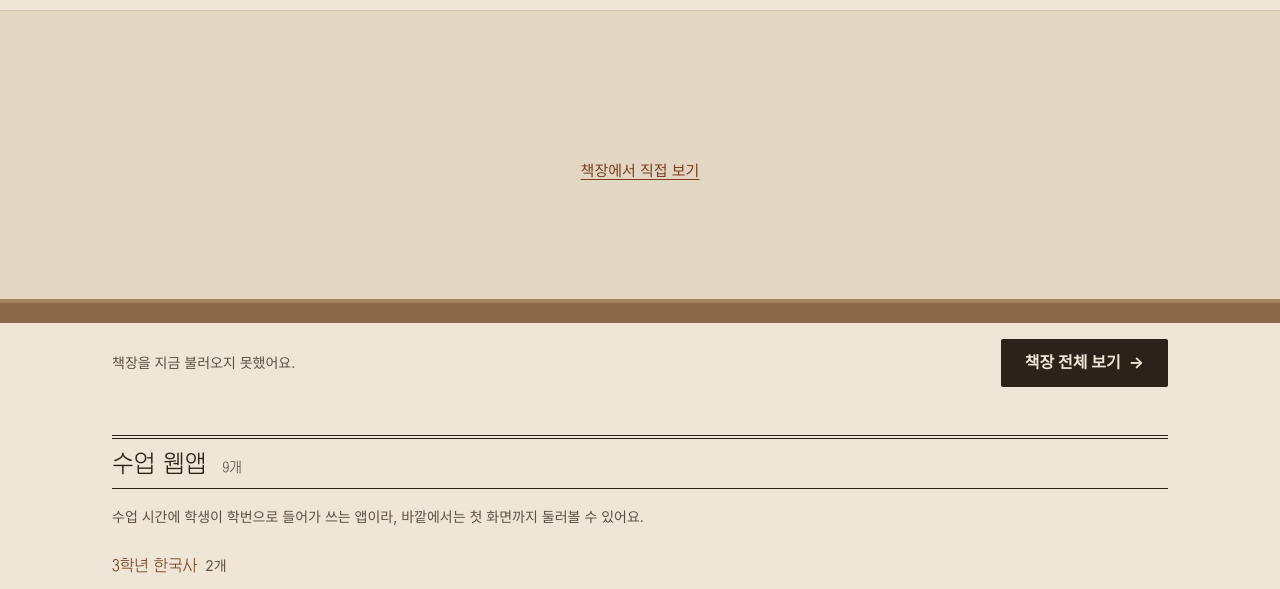
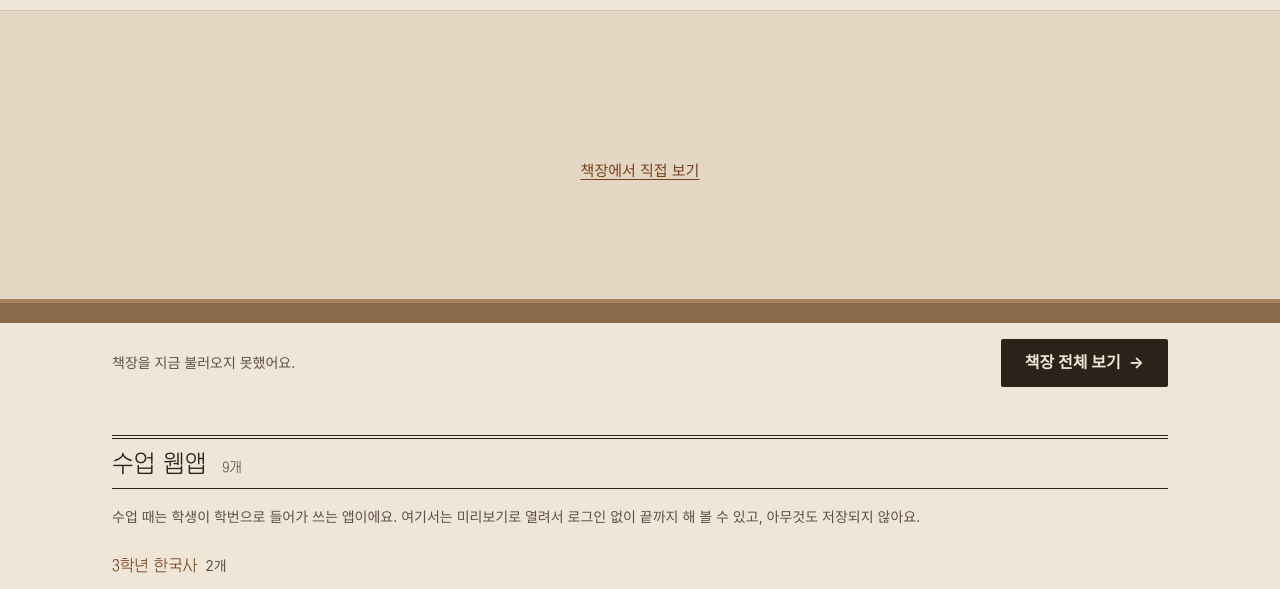
Before and after one commit to hyonnie-t/hyonnie-t.github.io, a plain HTML site: page index.html in a window 1280 px wide. Shown: the part 211-800 px from the top of the page. Drawn offline with Linux system fonts and the light colour scheme; no server answers.

Commit message:
수업 웹앱 카드를 미리보기 링크(?preview=1)로: 로그인 없이 끝까지, 저장 안 함
Co-Authored-By: Claude Opus 5.5 <noreply@anthropic.com>

```diff
--- a/data/home.json
+++ b/data/home.json
@@ -23,7 +23,7 @@
     { "t": "지금도 노예제가 있을까?", "g": "인권·민주시민", "x": "기준 정하기 → 자료 판단 → 반론, 3단 글쓰기", "u": "https://hyonnie-t.github.io/modern_slavery/" },
     { "t": "학생 참정권, 내 의견 다시 쓰기", "g": "인권·민주시민", "x": "참정권 나이 토론 뒤 내 글 고쳐 쓰기", "u": "https://hyonnie-t.github.io/suffrage_age/" }
   ],
-  "appsNote": "수업 시간에 학생이 학번으로 들어가 쓰는 앱이라, 바깥에서는 첫 화면까지 둘러볼 수 있어요.",
+  "appsNote": "수업 때는 학생이 학번으로 들어가 쓰는 앱이에요. 여기서는 미리보기로 열려서 로그인 없이 끝까지 해 볼 수 있고, 아무것도 저장되지 않아요.",
   "reading": [
     { "t": "이토 히로부미의 입장에서 다시 쓴 하얼빈", "g": "중3 · 2026 1학기", "x": "안중근 의거를 상대 인물의 논리로 1인칭 재구성했어요. «이해는 동의가 아니다»를 먼저 짚고 시작합니다." },
     { "t": "3·1운동, 참여와 침묵의 갈림길", "g": "중3", "x": "신분·지역·가족 같은 조건표를 먼저 쓰고 «나라면?»을 예측해 씁니다. «불참은 비겁»으로 끝나지 않게 반박 사례를 함께 둡니다." },
--- a/index.html
+++ b/index.html
@@ -14,8 +14,8 @@
 <meta name="theme-color" content="#1b1612" media="(prefers-color-scheme: dark)">
 <link rel="icon" href="favicon.svg" type="image/svg+xml">
 <link rel="preload" href="fonts/JoseonGulim-sub.woff2" as="font" type="font/woff2" crossorigin>
-<link rel="stylesheet" href="css/style.css?v=20261114c">
-<script src="js/home.js?v=20261114c" defer></script>
+<link rel="stylesheet" href="css/style.css?v=20261114d">
+<script src="js/home.js?v=20261114d" defer></script>
 </head>
 <body>
 <a class="skip" href="#main">본문으로 건너뛰기</a>
--- a/js/home.js
+++ b/js/home.js
@@ -43,7 +43,9 @@ function rise(nodes) {
   nodes.forEach((n, i) => { n.classList.add('rise'); n.style.setProperty('--d', `${Math.min(i, 6) * 0.05}s`); io.observe(n); });
 }
 
-const card = (a) => el('li', null, ext(el('a', { href: a.u },
+// 수업 웹앱은 미리보기 모드로 연다: 9개 앱 모두 ?preview=1이면 학번 없이 끝까지 해 볼 수 있고 아무것도 저장하지 않는다(블로그 공유 링크와 같은 방식)
+const PREVIEW = '?preview=1';
+const card = (a, q = '') => el('li', null, ext(el('a', { href: a.u + q },
   a.img === false ? null : el('div', { className: 'thumb' }, el('img', { src: a.u + 'og-cover.jpg', alt: '', loading: 'lazy', decoding: 'async', width: 1200, height: 630,
     onerror() { this.closest('.thumb').remove(); } })), // 그림을 못 받으면 빈 상자도 같이 뺀다
   el('span', { className: 'card-t', textContent: a.t }),
@@ -66,12 +68,12 @@ function renderHome(h) {
     const hid = `apps-g${i}`;
     return el('div', { className: 'group', role: 'group' },
       el('h3', { id: hid }, g, ' ', el('span', { textContent: `${list.length}개` })),
-      el('ul', { className: 'apps' }, list.map(card)));
+      el('ul', { className: 'apps' }, list.map((a) => card(a, PREVIEW))));
   }));
   [...$('app-groups').children].forEach((g, i) => g.setAttribute('aria-labelledby', `apps-g${i}`));
   // 묶음마다 첫 앱이 대표(lead): 그림은 대표만, 나머지는 글 목록(css)
   document.querySelectorAll('#app-groups .apps').forEach((ul) => ul.firstElementChild?.classList.add('lead'));
-  $('guide-list').replaceChildren(...h.guides.map(card));
+  $('guide-list').replaceChildren(...h.guides.map((g) => card(g)));
   $('acts').replaceChildren(...h.reading.map((r) => el('li', null,
     el('span', { className: 'g', textContent: r.g }), el('h3', { textContent: r.t }), el('p', { textContent: r.x }))));
   rise([...document.querySelectorAll('#app-groups .apps > li'), ...$('acts').children, ...$('guide-list').children]);
```
